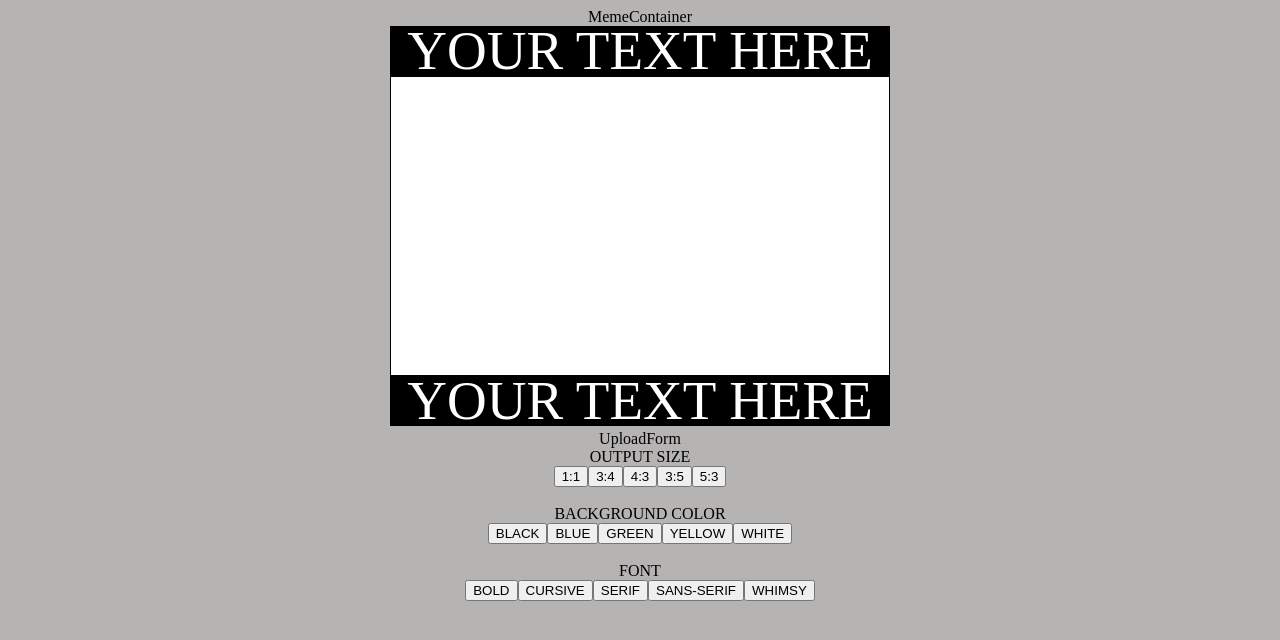
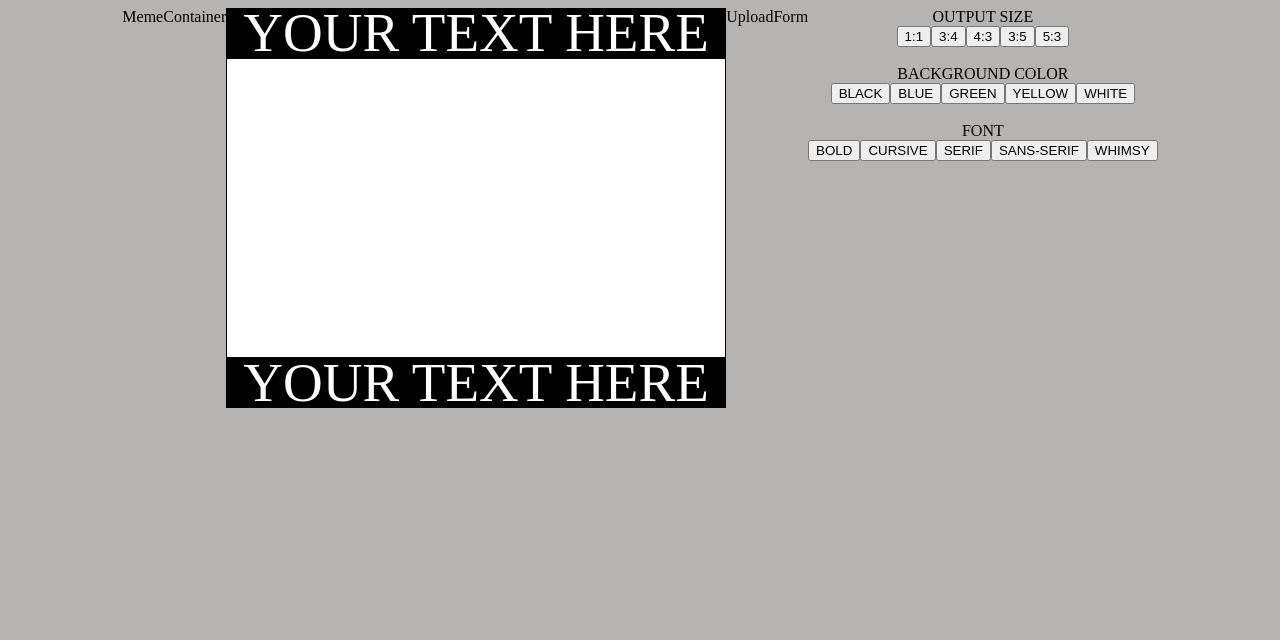
Before and after one commit to amandena/react-meme-generator, a React (Create React App) app: page / in a window 1280 px wide. Shown: the top 640 px of the page. Built offline with nearby package versions, Linux system fonts and the light colour scheme.

Commit message:
adding styling to mess with overall layout

```diff
--- a/src/App.css
+++ b/src/App.css
@@ -4,4 +4,13 @@
 
 body {
   background-color: rgb(182, 179, 179);
+  display: flex;
+  flex-direction: column;
+  align-items: center;
+  justify-content: center;
 }
+
+.meme-container {
+  display: flex;
+  flex-direction: row;
+}
```
